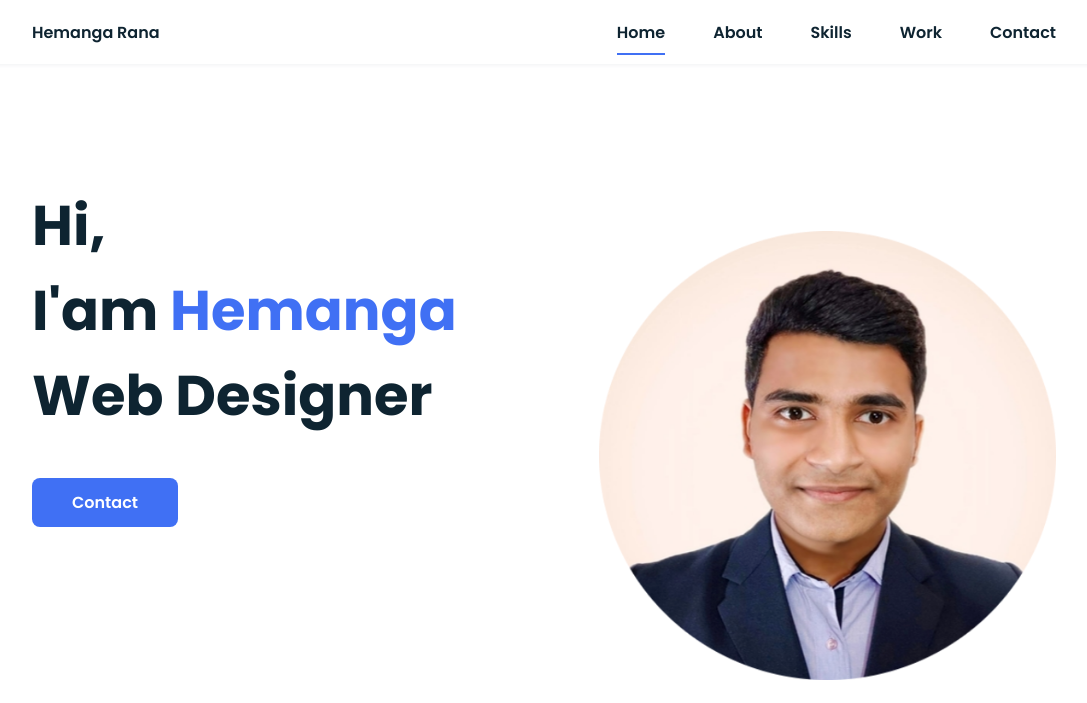
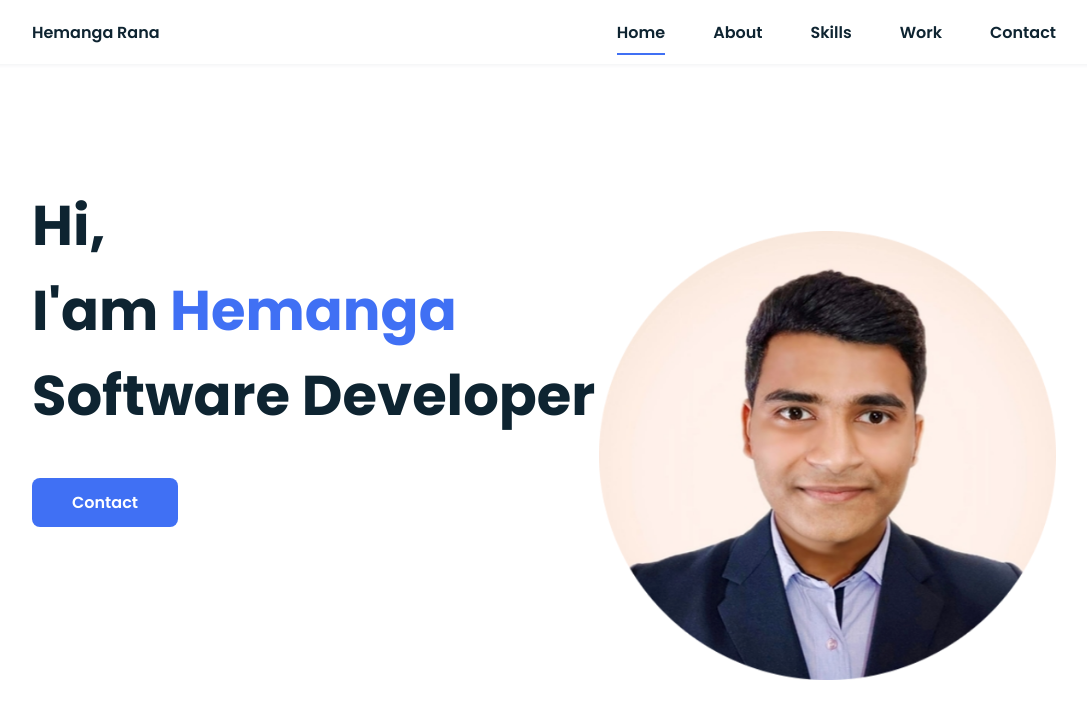
Before and after one commit to Hemanga-Rana/Portfolio, a plain HTML site: page index.html in a window 1280 px wide. Shown: the top 703 px of the page, without its empty margins (96-1183 px from the left). Drawn offline with nearby package versions, Linux system fonts and the light colour scheme.

Commit message:
Update index.html

```diff
--- a/index.html
+++ b/index.html
@@ -39,7 +39,7 @@
             <!--===== HOME =====-->
             <section class="home bd-grid" id="home">
                 <div class="home__data">
-                    <h1 class="home__title">Hi,<br>I'am <span class="home__title-color">Hemanga</span><br> Web Designer</h1>
+                    <h1 class="home__title">Hi,<br>I'am <span class="home__title-color">Hemanga</span><br> Software Developer</h1>
 
                     <a href="#" class="button">Contact</a>
                 </div>
```
